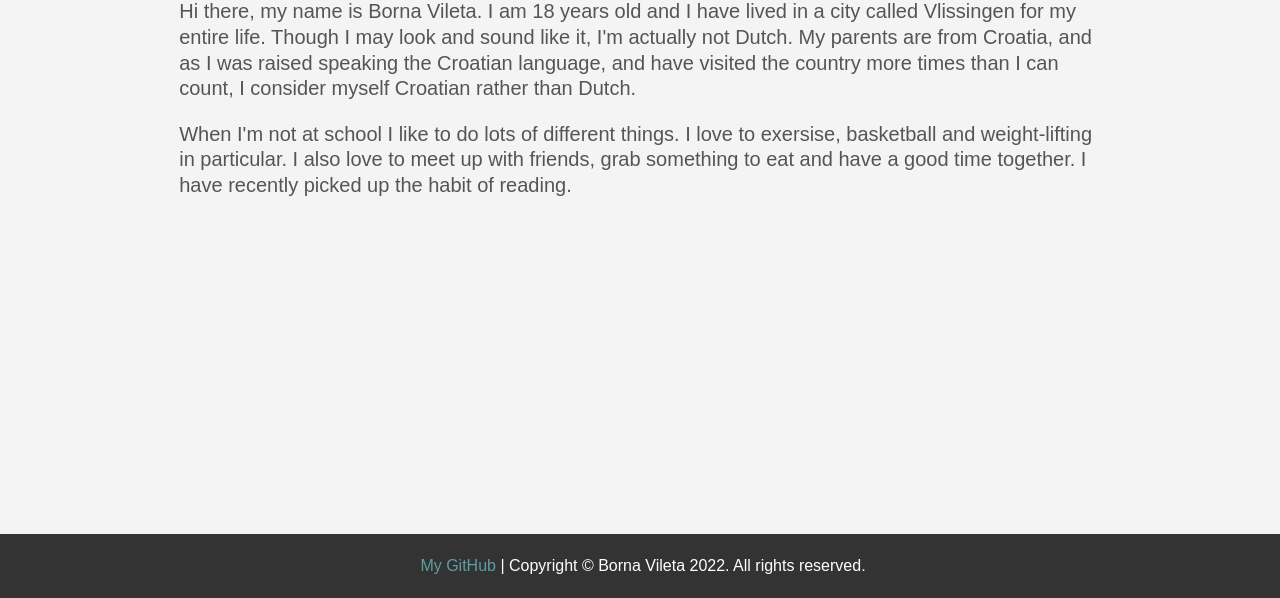
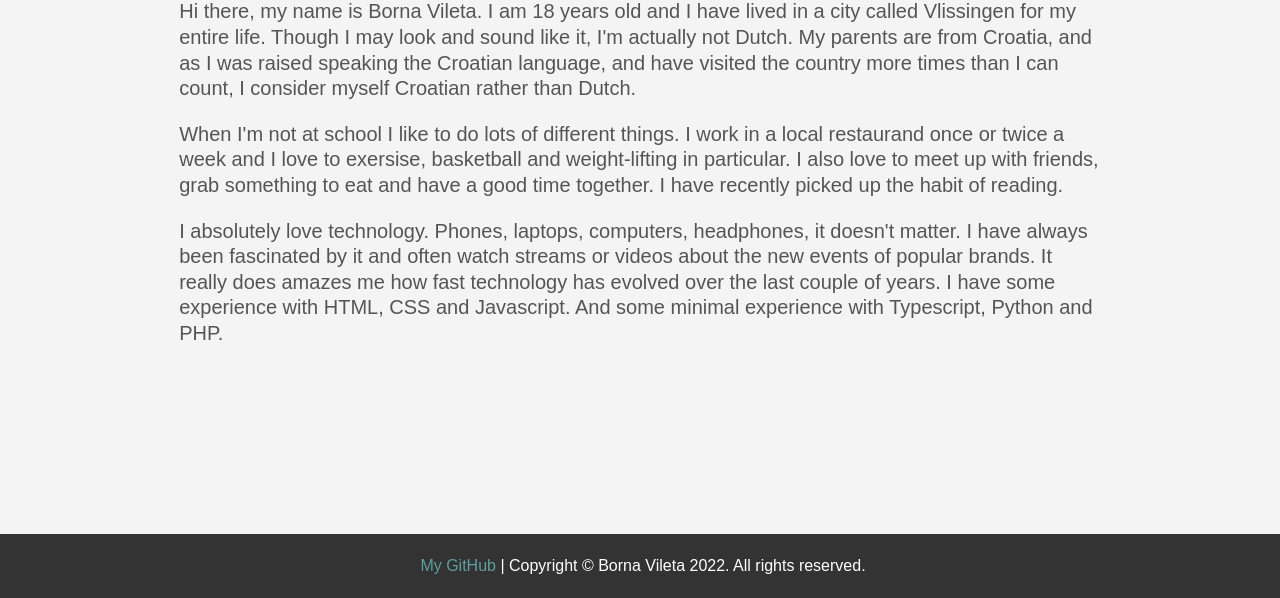
Before and after one commit to bornavileta/bornavileta.github.io, a plain HTML site: page profile.html in a window 1280 px wide. Shown: the part 202-800 px from the top of the page. Drawn offline with Linux system fonts and the light colour scheme.

Commit message:
update before presentation

```diff
--- a/css/stylesheet.css
+++ b/css/stylesheet.css
@@ -63,3 +63,7 @@ body {
     text-align: center;
     padding: 3px;
 }
+
+.file {
+    align-content: center;
+}
--- a/profile.html
+++ b/profile.html
@@ -36,16 +36,24 @@
                 and as I was raised speaking the Croatian language, and have visited the country more times
                 than I can count, I consider myself Croatian rather than Dutch.
             </p>
-            <p>When I'm not at school I like to do lots of different things. I love to exersise, basketball and
+            <p>When I'm not at school I like to do lots of different things. I work in a local restaurand once or twice
+                a week and I love to exersise, basketball and
                 weight-lifting in particular. I also love to meet up with friends, grab something to eat and have
                 a good time together. I have recently picked up the habit of reading.
             </p>
+            <p>I absolutely love technology. Phones, laptops, computers, headphones, it doesn't matter. I have always
+                been
+                fascinated by it and often watch streams or videos about the new events of popular brands. It really
+                does amazes me how fast technology has evolved over the last couple of years. I have some experience with
+                HTML, CSS and Javascript. And some minimal experience with Typescript, Python and PHP.
+            </p>
         </section>
 
-    <footer id="main-footer">
-        <p> <a href="https://github.com/bornavileta" target="_blank">My GitHub</a> | Copyright © Borna Vileta 2022. All
-            rights reserved. </p>
-    </footer>
+        <footer id="main-footer">
+            <p> <a href="https://github.com/bornavileta" target="_blank">My GitHub</a> | Copyright © Borna Vileta 2022.
+                All
+                rights reserved. </p>
+        </footer>
 
 </body>
 
```
